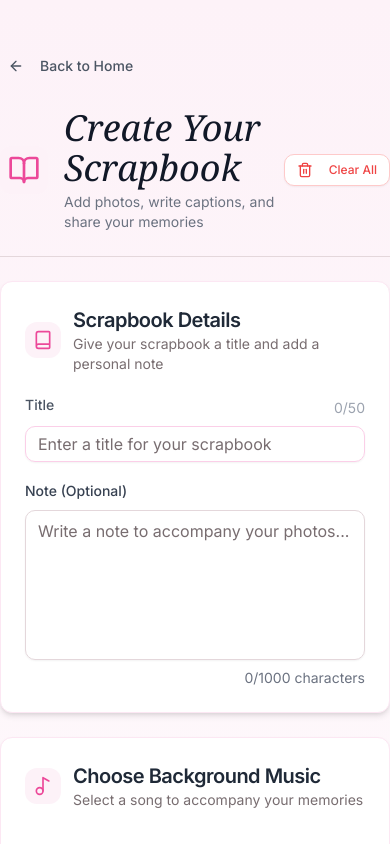
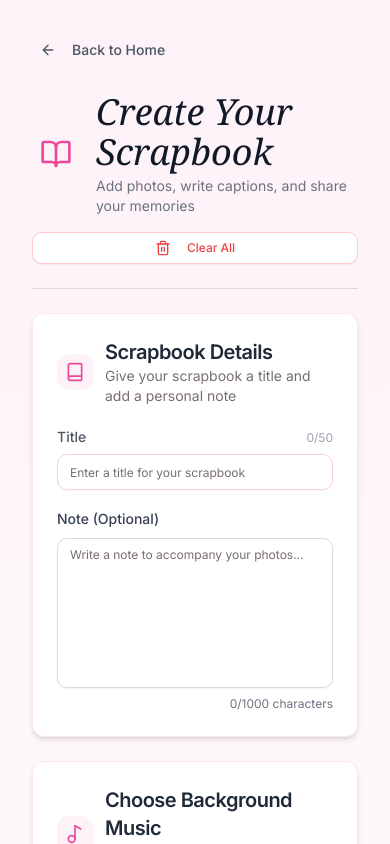
Before and after one commit to elijahmuraoka/couples-scrapbook, a Next.js app: page /create in a window 390 px wide. Shown: the top 844 px of the page. Built offline with nearby package versions, Linux system fonts and the light colour scheme.

Commit message:
feat: make create page responsive

```diff
--- a/src/app/create/components/scrapbook-details.tsx
+++ b/src/app/create/components/scrapbook-details.tsx
@@ -60,7 +60,7 @@ export function ScrapbookDetails({
                         <Label htmlFor="title" className="text-gray-600">
                             Title
                         </Label>
-                        <span className="text-sm text-gray-400">
+                        <span className="text-xs sm:text-sm text-gray-400">
                             {title.length}/{MAX_TITLE_LENGTH}
                         </span>
                     </div>
@@ -69,7 +69,7 @@ export function ScrapbookDetails({
                         value={title}
                         onChange={handleTitleChange}
                         placeholder="Enter a title for your scrapbook"
-                        className="w-full border-pink-200 focus-visible:ring-pink-500"
+                        className="w-full border-pink-200 focus-visible:ring-pink-500 text-xs sm:text-sm"
                         maxLength={MAX_TITLE_LENGTH}
                     />
                 </div>
@@ -86,10 +86,10 @@ export function ScrapbookDetails({
                         value={note}
                         onChange={(e) => setNote(e.target.value)}
                         placeholder="Write a note to accompany your photos..."
-                        className="min-h-[150px] resize-none"
+                        className="min-h-[150px] resize-none text-xs sm:text-sm"
                         maxLength={maxNoteLength}
                     />
-                    <div className="text-sm text-gray-500 text-right">
+                    <div className="text-xs sm:text-sm text-gray-500 text-right">
                         {noteCharCount}/{maxNoteLength} characters
                     </div>
                 </div>
--- a/src/app/create/components/scrapbook-form.tsx
+++ b/src/app/create/components/scrapbook-form.tsx
@@ -83,7 +83,7 @@ export function ScrapbookForm() {
 
             {/* Content Area */}
             <div className="space-y-6">
-                <div className="flex items-center justify-between pb-6 border-b">
+                <div className="flex flex-col md:flex-row gap-4 items-center justify-between pb-6 border-b">
                     <div className="flex items-center gap-4">
                         <div className="p-2 bg-pink-50 rounded-xl">
                             <BookOpen className="w-8 h-8 text-pink-500" />
@@ -102,7 +102,7 @@ export function ScrapbookForm() {
                         onClick={handleClear}
                         variant="outline"
                         size="sm"
-                        className="text-red-500 border-red-200 hover:bg-red-100/50 hover:text-red-600 hover:border-red-300 transition-colors"
+                        className="w-full md:w-auto text-red-500 border-red-200 hover:bg-red-100/50 hover:text-red-600 hover:border-red-300 transition-colors max-w-[400px]"
                     >
                         <Trash2 className="w-4 h-4 mr-2" />
                         Clear All
--- a/src/app/create/page.tsx
+++ b/src/app/create/page.tsx
@@ -2,8 +2,8 @@ import { ScrapbookForm } from './components/scrapbook-form';
 
 export default function CreatePage() {
     return (
-        <div className="min-h-screen bg-gradient-to-b from-pink-50 to-white">
-            <div className="max-w-4xl mx-auto pt-12 pb-24">
+        <div className="min-h-screen bg-gradient-to-b from-pink-50 to-white p-8 md:p-12">
+            <div className="max-w-4xl mx-auto">
                 <ScrapbookForm />
             </div>
         </div>
```
